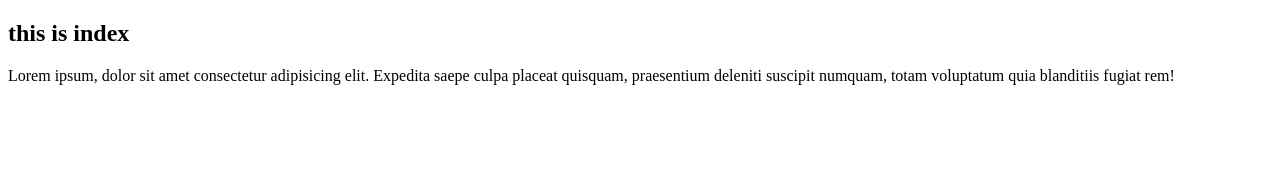
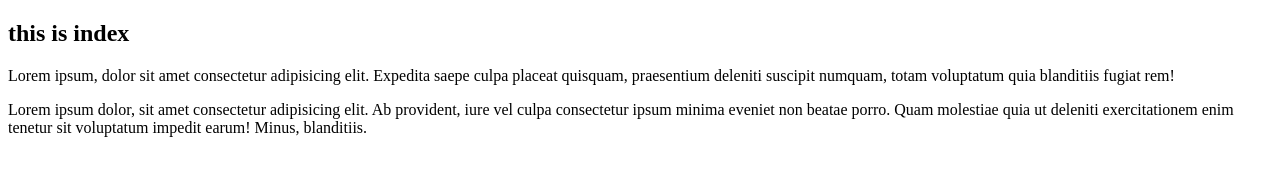
Before and after one commit to kamrulhasanshiok1/ptatice, a plain HTML site: page index.html in a window 1280 px wide. Drawn offline with Linux system fonts and the light colour scheme.

Commit message:
another para

```diff
--- a/index.html
+++ b/index.html
@@ -9,5 +9,6 @@
 <body>
     <h2>this  is index</h2>
     <p>Lorem ipsum, dolor sit amet consectetur adipisicing elit. Expedita saepe culpa placeat quisquam, praesentium deleniti suscipit numquam, totam voluptatum quia blanditiis fugiat rem!</p>
+    <p>Lorem ipsum dolor, sit amet consectetur adipisicing elit. Ab provident, iure vel culpa consectetur ipsum minima eveniet non beatae porro. Quam molestiae quia ut deleniti exercitationem enim tenetur sit voluptatum impedit earum! Minus, blanditiis.</p>
 </body>
 </html>
```
